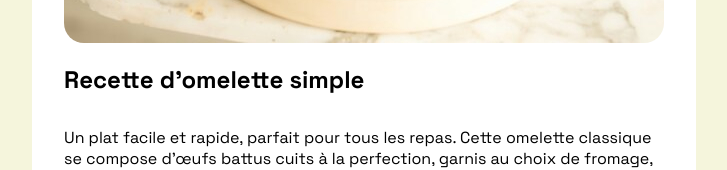
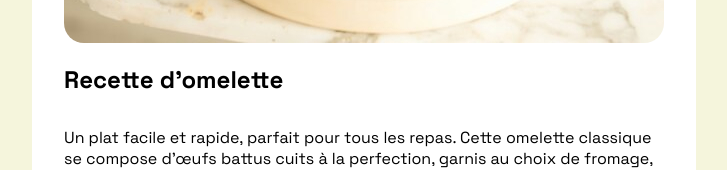
Before and after one commit to DarisB1/edenschool-receipe, a plain HTML site: page index.html in a window 1280 px wide. Shown: the part 421-591 px from the top of the page, without its empty margins (276-1003 px from the left). Drawn offline with Linux system fonts and the light colour scheme.

Commit message:
feat (index): update title

```diff
--- a/index.html
+++ b/index.html
@@ -12,7 +12,7 @@
     <section>
 
     <img class="image" src="image.jpg" alt="">
-    <h1>Recette d'omelette simple</h1>
+    <h1>Recette d'omelette</h1>
     <p>Un plat facile et rapide, parfait pour tous les repas. Cette omelette classique se compose d'œufs battus cuits à la perfection, garnis au choix de fromage, de légumes ou de viande.</p>
 
     <article class="art1">
```
